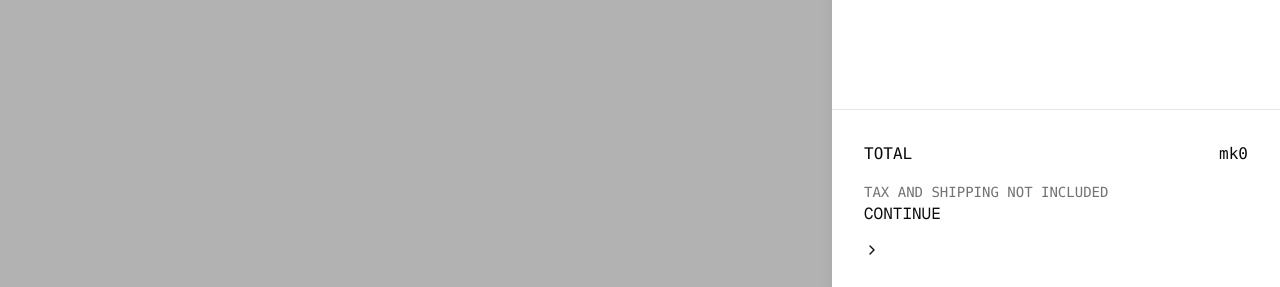
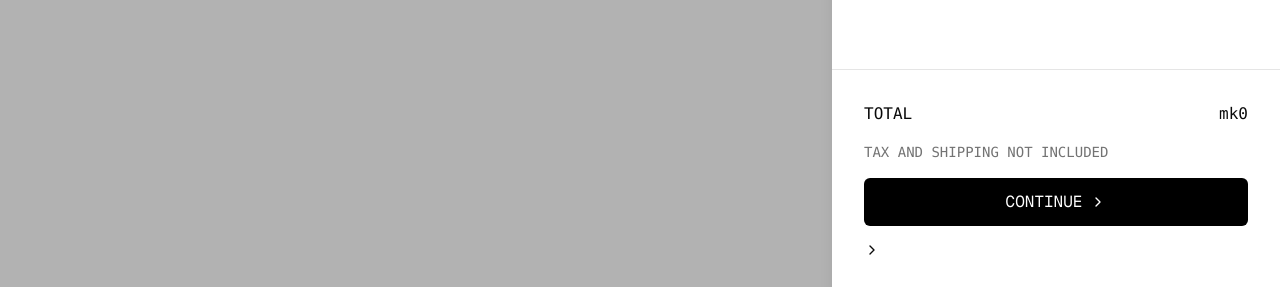
Before and after one commit to sam-zarila/sales, a Next.js app: page / in a window 1280 px wide. Both pictures are taken after a click on the button "Cart". Shown: the part 510-797 px from the top of the page. Built offline with nearby package versions, Linux system fonts and the light colour scheme.

Commit message:
connecting

```diff
--- a/components/cart.tsx
+++ b/components/cart.tsx
@@ -5,6 +5,7 @@ import { useCart } from './cart-context';
 import { CLOTHING_SIZES, IPHONE_SIZES } from './add-to-cart'; // Import dynamic sizes based on product type
 import { useRouter } from 'next/navigation';
 import { useState } from 'react';
+import { emitWarning } from 'process';
 
 interface SizeOption {
   label: string;
@@ -18,6 +19,44 @@ export function Cart({ isOpen, onClose }: { isOpen: boolean; onClose: any }) {
 
 
   async function handleCheckout() {
+    setLoading(true);
+
+    try {
+      const response = await fetch('http://localhost:3000/payments/pay',{
+        method:'POST',
+        headers: {
+          'Content-Type': 'application/json',
+        },
+        body: JSON.stringify({
+          amount:total,
+          currency:'MWK',
+          email:'zarilasam99@gmail.com',
+          tx_ref: `tx-${Date.now()}`,
+          phone_number: '+265987654321',
+          name:'sam zarila',
+
+        }),
+
+      });
+
+      const data = await response.json();
+
+      if (response.ok && data?.data?.checkout_url) {
+        // Redirect to the payment gateway
+        router.push(data?.data?.checkout_url);
+
+      } else {
+        alert('Payment initiation failed')
+
+      }
+
+    } catch (error) {
+      console.error('Payment error:', error);
+      alert('An error occurred while processing payment.');
+
+    } finally{
+      setLoading(false)
+    }
 
 
   }
@@ -104,8 +143,16 @@ export function Cart({ isOpen, onClose }: { isOpen: boolean; onClose: any }) {
               <p className="font-mono text-sm text-muted-foreground">
                 TAX AND SHIPPING NOT INCLUDED
               </p>
+              <button
+               onClick={handleCheckout}
+               className="w-full flex items-center justify-center bg-black text-white py-3 rounded-md"
+               disabled={loading}
+              >
+                   {loading ? 'Processing...' : 'CONTINUE'}
+                   <ChevronRight className="h-4 w-4 ml-2" />
+              </button>
 
-                CONTINUE
+
                 <ChevronRight className="h-4 w-4" />
 
             </div>
```
